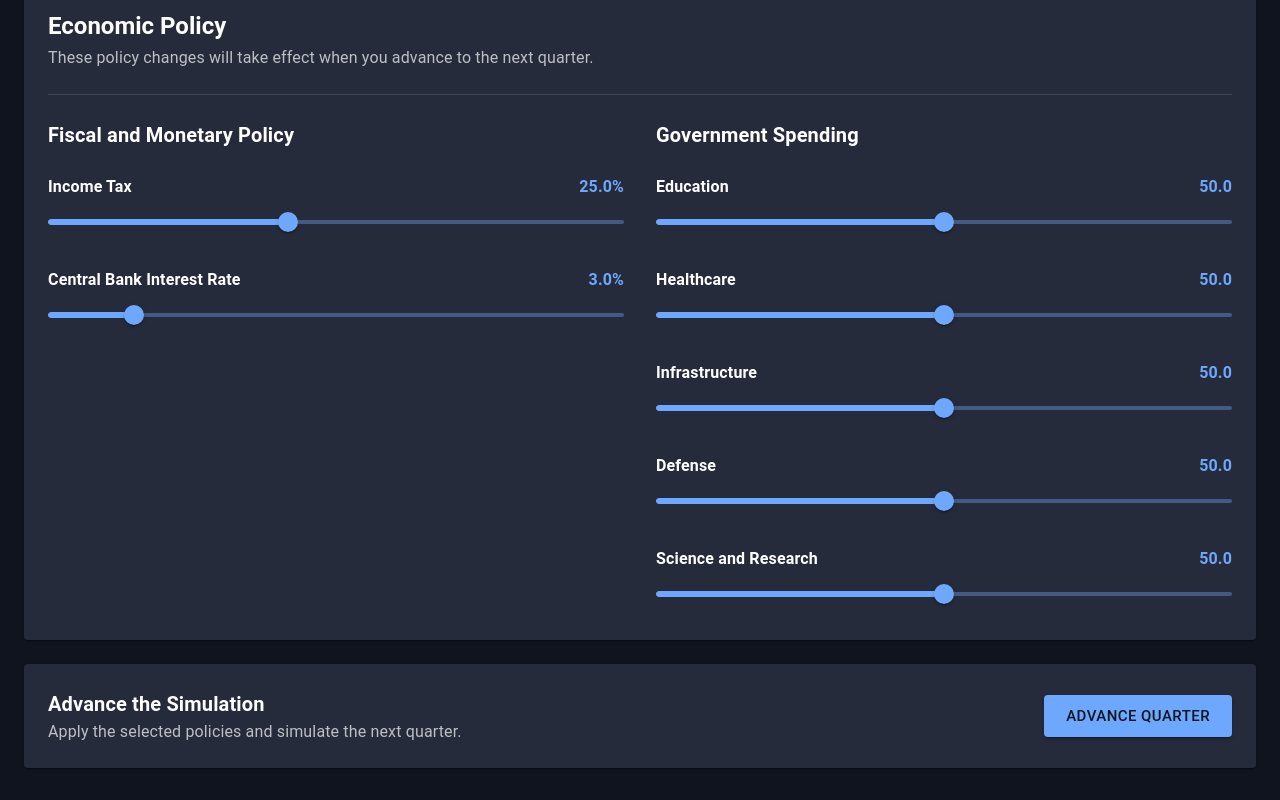
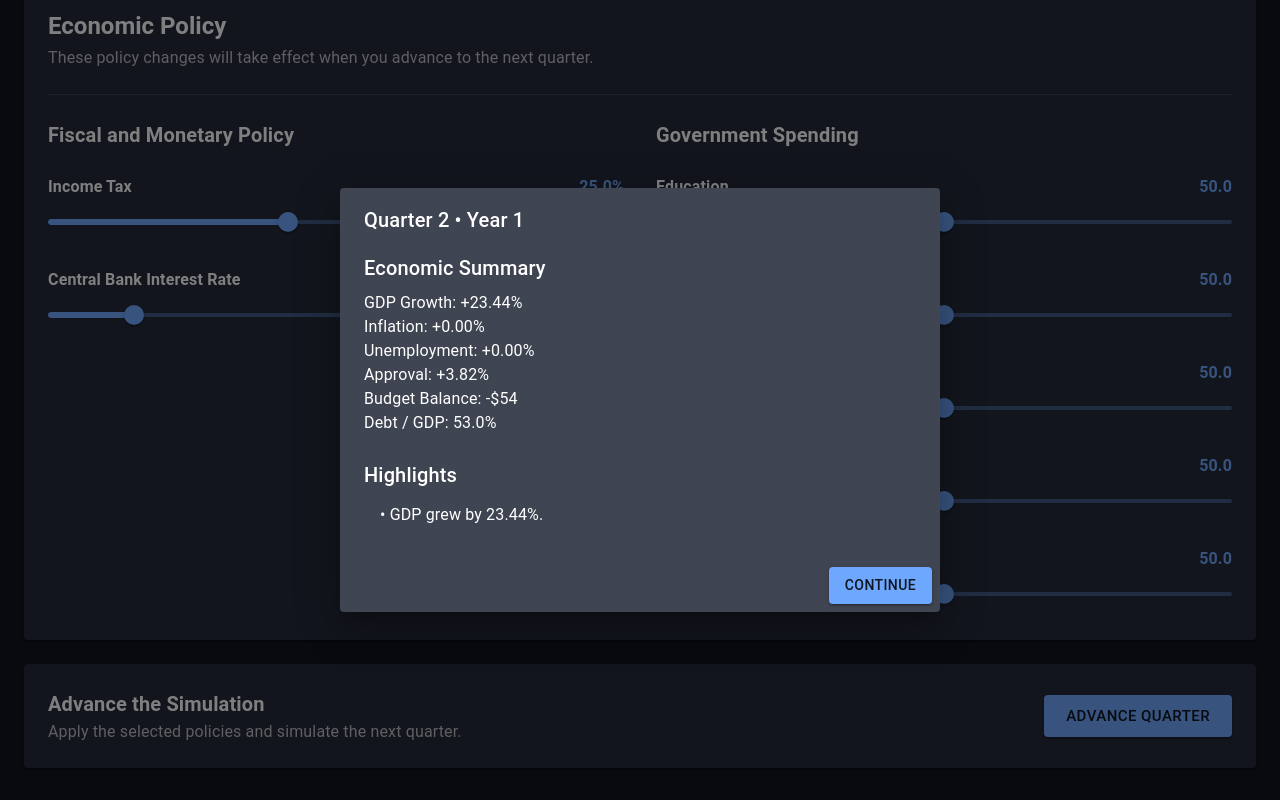
Before and after one commit to enders84/econ-empire, a React (Vite) app: page / in a window 1280 px wide. Both pictures are taken after a click on the button "ADVANCE QUARTER". Shown: the part 1279-2079 px from the top of the page. Built offline with nearby package versions, Linux system fonts and the light colour scheme.

Commit message:
Add economic status dashboard

```diff
--- a/src/App.tsx
+++ b/src/App.tsx
@@ -24,6 +24,9 @@ import StatCard from "./components/StatCard";
 import { createDefaultGameState } from "./data/initialCountries";
 import { advanceQuarter } from "./engine/advanceQuarter";
 import type { GameState } from "./models/GameState";
+import QuarterlyReportDialog from "./components/reports/QuarterlyReportDialog";
+import { generateQuarterlyReport } from "./engine/reports/generateQuarterlyReport";
+import type { QuarterlyReport } from "./models/QuarterlyReport";
 
 const theme = createTheme({
   palette: {
@@ -80,19 +83,36 @@ function App() {
       [policy]: value,
     }));
   };
+const [quarterlyReport, setQuarterlyReport] =
+  useState<QuarterlyReport | null>(null);
+
+const [reportOpen, setReportOpen] =
+  useState(false);
 
   const handleNextQuarter = () => {
-    setGameState((current) => {
   const stateWithPolicies: GameState = {
-        ...current,
+    ...gameState,
+
+    policy: {
+      incomeTaxRate: policies.incomeTax,
+
+      educationBudget: policies.educationSpending,
+      healthcareBudget: policies.healthcareSpending,
+      defenseBudget: policies.defenseSpending,
+      infrastructureBudget:
+        policies.infrastructureSpending,
+      scienceBudget: policies.scienceSpending,
+
+      policyInterestRate: policies.interestRate,
+    },
 
     economy: {
-          ...current.economy,
+      ...gameState.economy,
       interestRate: policies.interestRate,
     },
 
     treasury: {
-          ...current.treasury,
+      ...gameState.treasury,
       incomeTax: policies.incomeTax,
       educationSpending: policies.educationSpending,
       healthcareSpending: policies.healthcareSpending,
@@ -103,8 +123,16 @@ function App() {
     },
   };
 
-      return advanceQuarter(stateWithPolicies);
-    });
+  const nextState = advanceQuarter(stateWithPolicies);
+
+  const report = generateQuarterlyReport(
+    gameState,
+    nextState,
+  );
+
+  setGameState(nextState);
+  setQuarterlyReport(report);
+  setReportOpen(true);
   };
 
   return (
@@ -358,6 +386,12 @@ function App() {
           </Paper>
         </Stack>
             </Container>
+
+      <QuarterlyReportDialog
+        open={reportOpen}
+        report={quarterlyReport}
+        onClose={() => setReportOpen(false)}
+      />
     </ThemeProvider>
   );
 }
--- /dev/null
+++ b/src/components/reports/QuarterlyReportDialog.tsx
@@ -0,0 +1,105 @@
+import {
+  Button,
+  Dialog,
+  DialogActions,
+  DialogContent,
+  DialogTitle,
+  List,
+  ListItem,
+  Typography,
+} from "@mui/material";
+
+import type { QuarterlyReport } from "../../models/QuarterlyReport";
+
+interface QuarterlyReportDialogProps {
+  open: boolean;
+  report: QuarterlyReport | null;
+  onClose: () => void;
+}
+
+const percent = (value: number): string =>
+  `${value >= 0 ? "+" : ""}${value.toFixed(2)}%`;
+
+const money = (value: number): string =>
+  new Intl.NumberFormat("en-US", {
+    style: "currency",
+    currency: "USD",
+    maximumFractionDigits: 0,
+  }).format(value);
+
+export default function QuarterlyReportDialog({
+  open,
+  report,
+  onClose,
+}: QuarterlyReportDialogProps) {
+  if (!report) {
+    return null;
+  }
+
+  return (
+    <Dialog
+      open={open}
+      onClose={onClose}
+      maxWidth="sm"
+      fullWidth
+    >
+      <DialogTitle>
+        Quarter {report.quarter} • Year {report.year}
+      </DialogTitle>
+
+      <DialogContent>
+        <Typography variant="h6" gutterBottom>
+          Economic Summary
+        </Typography>
+
+        <Typography>
+          GDP Growth: {percent(report.gdpChange)}
+        </Typography>
+
+        <Typography>
+          Inflation: {percent(report.inflationChange)}
+        </Typography>
+
+        <Typography>
+          Unemployment: {percent(report.unemploymentChange)}
+        </Typography>
+
+        <Typography>
+          Approval: {percent(report.approvalChange)}
+        </Typography>
+
+        <Typography>
+          Budget Balance: {money(report.budgetBalance)}
+        </Typography>
+
+        <Typography gutterBottom>
+          Debt / GDP: {report.debtToGdp.toFixed(1)}%
+        </Typography>
+
+        <Typography
+          variant="h6"
+          sx={{ mt: 3 }}
+        >
+          Highlights
+        </Typography>
+
+        <List dense>
+          {report.summary.map((item) => (
+            <ListItem key={item}>
+              • {item}
+            </ListItem>
+          ))}
+        </List>
+      </DialogContent>
+
+      <DialogActions>
+        <Button
+          variant="contained"
+          onClick={onClose}
+        >
+          Continue
+        </Button>
+      </DialogActions>
+    </Dialog>
+  );
+}
--- /dev/null
+++ b/src/engine/reports/generateQuarterlyReport.ts
@@ -0,0 +1,69 @@
+import type { GameState } from "../../models/GameState";
+import type { QuarterlyReport } from "../../models/QuarterlyReport";
+
+const round = (value: number): number =>
+  Math.round(value * 100) / 100;
+
+export function generateQuarterlyReport(
+  previous: GameState,
+  current: GameState,
+): QuarterlyReport {
+  const summary: string[] = [];
+
+  const gdpChange =
+    ((current.economy.gdp - previous.economy.gdp) /
+      Math.max(previous.economy.gdp, 1)) *
+    100;
+
+  const inflationChange =
+    current.economy.inflation -
+    previous.economy.inflation;
+
+  const unemploymentChange =
+    current.economy.unemployment -
+    previous.economy.unemployment;
+
+  const approvalChange =
+    current.politics.approval -
+    previous.politics.approval;
+
+  if (gdpChange > 0) {
+    summary.push(
+      `GDP grew by ${round(gdpChange)}%.`,
+    );
+  } else {
+    summary.push(
+      `GDP declined by ${round(Math.abs(gdpChange))}%.`,
+    );
+  }
+
+  if (inflationChange > 0) {
+    summary.push("Inflation increased.");
+  } else if (inflationChange < 0) {
+    summary.push("Inflation decreased.");
+  }
+
+  if (unemploymentChange > 0) {
+    summary.push("Unemployment increased.");
+  } else if (unemploymentChange < 0) {
+    summary.push("Unemployment declined.");
+  }
+
+  return {
+    year: current.politics.currentYear,
+    quarter: current.quarter,
+
+    gdpChange: round(gdpChange),
+    inflationChange: round(inflationChange),
+    unemploymentChange: round(unemploymentChange),
+    approvalChange: round(approvalChange),
+
+    budgetBalance:
+      current.treasury.budgetBalance,
+
+    debtToGdp:
+      current.treasury.debtToGdp,
+
+    summary,
+  };
+}
--- /dev/null
+++ b/src/models/QuarterlyReport.ts
@@ -0,0 +1,14 @@
+export interface QuarterlyReport {
+  year: number;
+  quarter: number;
+
+  gdpChange: number;
+  inflationChange: number;
+  unemploymentChange: number;
+  approvalChange: number;
+
+  budgetBalance: number;
+  debtToGdp: number;
+
+  summary: string[];
+}
```
Lines whose indentation alone changed are shown as unchanged.
